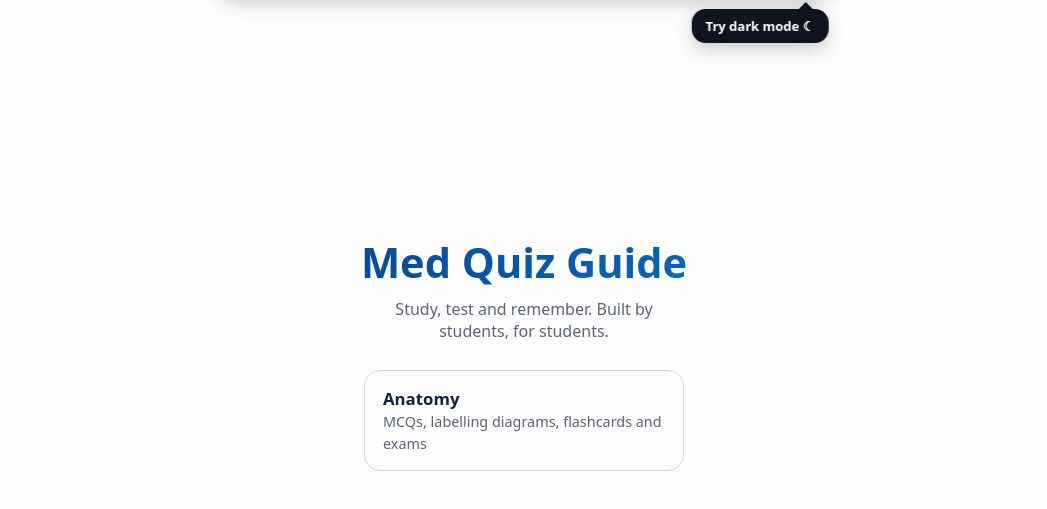
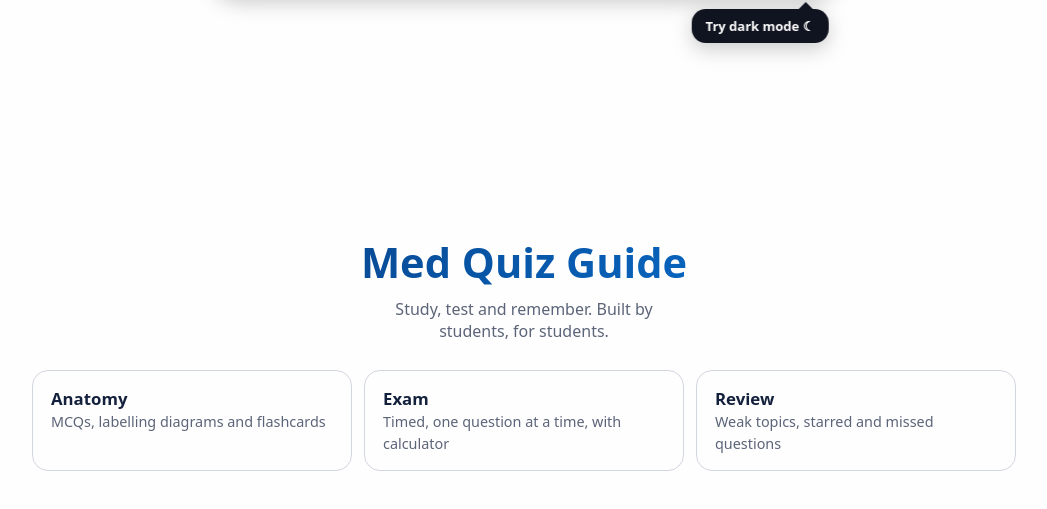
Before and after one commit to icewebsolutions05-jpg/iceana, a plain HTML site: page index.html in a window 1280 px wide. Shown: the part 83-592 px from the top of the page, without its empty margins (116-1163 px from the left). Drawn offline with Linux system fonts and the light colour scheme.

```diff
--- a/index.html
+++ b/index.html
@@ -60,7 +60,9 @@ body{min-height:100svh;overflow-x:hidden;background:var(--bg);color:var(--tx);fo
 .subjects{display:flex;flex-wrap:wrap;justify-content:center;gap:12px;margin:28px auto 0;text-align:left}
 .subj{flex:1 1 100%;min-width:0}
 @media (min-width:600px){.subj{flex:0 1 calc(50% - 6px)}}
-@media (min-width:900px){.subjects{flex-wrap:nowrap}.subj{flex:0 1 320px}}
+@media (min-width:900px){.subj{flex:0 1 320px}}
+/* Exam and Review always sit after every subject card, wherever new subjects are added in the markup */
+.subj.end{order:99}
 .page{padding:calc(var(--nav-top) + var(--nav-h) + 30px) 16px 48px;min-height:100svh}
 [hidden]{display:none!important}
 .page h2{margin:0 0 6px;font-size:1.5rem;background:linear-gradient(135deg,var(--h1a),var(--brand));-webkit-background-clip:text;background-clip:text;color:transparent;width:max-content;max-width:100%}
@@ -105,7 +107,9 @@ body{min-height:100svh;overflow-x:hidden;background:var(--bg);color:var(--tx);fo
 <main class="hero"><div>
  <h1>Med Quiz Guide</h1>
  <p>Study, test and remember. Built by students, for students.</p>
- <div class="subjects"><a class="cbtn subj" href="#anatomy"><b>Anatomy</b><span>MCQs, labelling diagrams, flashcards and exams</span></a></div>
+ <div class="subjects"><a class="cbtn subj" href="#anatomy"><b>Anatomy</b><span>MCQs, labelling diagrams and flashcards</span></a>
+  <a class="cbtn subj end" href="#exam"><b>Exam</b><span>Timed, one question at a time, with calculator</span></a>
+  <a class="cbtn subj end" href="#review"><b>Review</b><span>Weak topics, starred and missed questions</span></a></div>
 </div></main>
 <section class="page" id="anatomy" hidden>
  <h2>Anatomy</h2>
```
Also changed, not shown: 1 other file.
